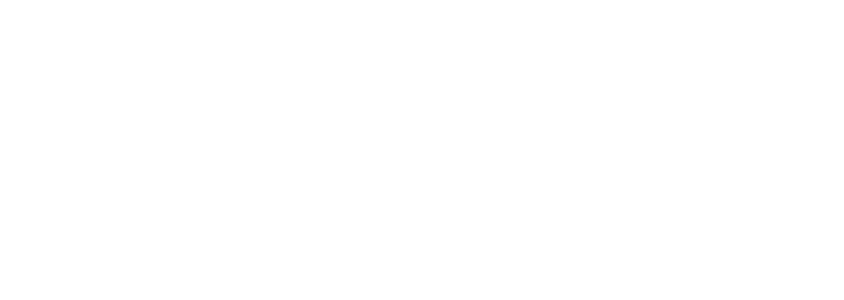
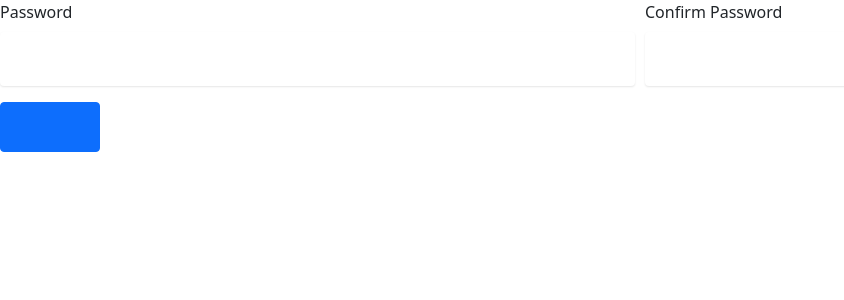
Before and after one commit to TshiSelle/eirene, a React (Create React App) app: page /forgot-password/1/1 in a window 1280 px wide. Before the commit this address had no page. Shown: the top 300 px of the page, without its empty margins (0-844 px from the left). Built offline with nearby package versions, Linux system fonts and the light colour scheme.

Commit message:
broken commit

```diff
--- a/src/App.js
+++ b/src/App.js
@@ -5,6 +5,7 @@ import HomePage from "./components/HomePage";
 import LoginPage from "./components/Profile/SignIn/LoginPage";
 import ForgotPasswordForm from "./components/Profile/SignIn/forgot/ForgotPasswordForm";
 import FullPageSpinner from "./components/spinner/FullPageSpinner";
+import ForgotPasswordResetForm from './components/Profile/SignIn/forgot/ForgotPasswordResetForm';
 
 const App = () => {
   return (
@@ -19,6 +20,7 @@ const App = () => {
             <Route path="/SignUp" element={<SignUpPage />} />
             <Route path="/SignIn" element={<LoginPage />} />
             <Route path="/forgot-password" element={<ForgotPasswordForm />} />
+            <Route path="/forgot-password/:username/:token" element={<ForgotPasswordResetForm />} />
           </Routes>
         </Router>
       </Suspense>
--- a/src/api/ApiClient.js
+++ b/src/api/ApiClient.js
@@ -42,5 +42,13 @@ export function LoginApiCall(username, password) {
         password: password
     });
 
-    return PostAxiosCall('/login', data, { "Content-Type": "application/json" });
+    return PostAxiosCall('/account/login', data, { "Content-Type": "application/json" });
 }
+
+export function SendEmail(email) {
+    const data = JSON.stringify({
+        email
+    });
+
+    return GetAxiosCall('/account/forgotPass', data );
+}
--- a/src/components/Profile/SignIn/LoginForm.js
+++ b/src/components/Profile/SignIn/LoginForm.js
@@ -162,7 +162,7 @@ const SignUpForm = () => {
                 <div></div>
               </label>
 
-              <ForgotPassword>Forgot Password</ForgotPassword>
+              <ForgotPassword href="/forgot-password">Forgot Password</ForgotPassword>
             </RememberMeTab>
 
             {submissionErrorMessage && (
--- a/src/components/Profile/SignIn/forgot/ForgotPasswordForm.js
+++ b/src/components/Profile/SignIn/forgot/ForgotPasswordForm.js
@@ -2,6 +2,7 @@ import React, { useCallback, useReducer } from "react";
 import styled from "styled-components";
 import { validateEmail } from "../../../../validators/validators";
 import { Form, Button, Alert } from "react-bootstrap";
+import { SendEmail } from '../../../../api/ApiClient';
 
 const reducer = (state, action) => {
   switch (action.type) {
@@ -21,8 +22,7 @@ const reducer = (state, action) => {
       return {
         ...state,
         waiting: false,
-        errorMessage: action.message,
-        errorCounter: state.errorCounter + 1,
+        errorMessage: action.message
       };
     default:
       throw new Error("Unhandled action type: " + action.type);
@@ -41,19 +41,37 @@ const ForgotPasswordForm = () => {
   const submitRequest = useCallback(() => {
     // this prevents auto refresh onsubmit
     event.preventDefault();
+    console.log(email, ' email');
     // check base cases then call api, we generally dont need to verify if the user email input
     // is actually a true email, since if its not it just wont send an email...
     if (waiting || finished) return;
+    console.log('25');
     const emailValidation = validateEmail(email);
     if (!emailValidation.success) {
       dispatch({
         type: "validation-error",
-        message: emailValidation.message,
+        errorMessage: emailValidation.message,
       });
       return;
     }
     // now we call the api.
     dispatch({ type: "start-submit" });
+    SendEmail(email)
+    .then((response) => {
+      if (response.data.success) {
+        dispatch({ type: "submit-success" });
+        console.log('Successful forgotpass!');
+      } else {
+        dispatch({ type: "submit-failure", errorMessage: response.data.email });
+      }
+    })
+    .catch((error) => {
+      dispatch({
+        type: "submit-failure",
+        errorMessage: error.response.data.email,
+      });
+      return;
+    });
   }, [waiting, finished, email]);
 
   const setEmail = useCallback(
--- /dev/null
+++ b/src/components/Profile/SignIn/forgot/ForgotPasswordResetForm.js
@@ -0,0 +1,144 @@
+import React, { useReducer, useCallback } from "react";
+import styled from "styled-components";
+import { Form, Alert, Button } from "react-bootstrap";
+import { validatePassword, validateConfirmPassword } from '../../../../validators/validators';
+import { useParams } from "react-router-dom";
+
+const reducer = (state, action) => {
+  // These cases are taken into consideration by the dispatches used in the useCallbacks down below,
+  // This is where the values get set.
+  switch (action.type) {
+    // error states
+    case "validation-error":
+      return { ...state, submissionErrorMessage: action.message };
+    case "password-error":
+      return {
+        ...state,
+        passwordError: action.message,
+        submissionErrorMessage: action.message,
+      };
+    // set data
+    case "set-password":
+      return { ...state, password: action.value, submissionErrorMessage: null };
+    case "set-confirm-password":
+      return {
+        ...state,
+        confirmPassword: action.value,
+        submissionErrorMessage: null,
+      };
+    case "forgot-password-start":
+      return { ...state, waiting: true };
+    case "forgot-password-success":
+      return { ...state, waiting: false, finished: true };
+    case "forgot-password-failure":
+      return {
+        ...state,
+        waiting: false,
+        submissionErrorMessage: action.message,
+      };
+    default:
+      throw new Error("Unhandled action: " + action.type);
+  }
+};
+
+const ForgotPasswordResetForm = () => {
+  const [state, dispatch] = useReducer(reducer, {
+    password: "",
+    confirmPassword: "",
+    submissionErrorMessage: null,
+    passwordError: null,
+    waiting: false,
+    finished: false,
+  });
+
+  const {
+    password,
+    confirmPassword,
+    passwordError,
+    submissionErrorMessage,
+    finished,
+    waiting,
+  } = state;
+  const setPassword = useCallback(
+    (e) => dispatch({ type: "set-password", value: e.target.value }),
+    []
+  );
+  const setConfirmPassword = useCallback(
+    (e) => dispatch({ type: "set-confirm-password", value: e.target.value }),
+    []
+  );
+    const { username, token } = useParams();
+    console.log(username, ' This is param username');
+  const resetUserPassword = useCallback(() => {
+    // this prevents auto refresh onsubmit
+    event.preventDefault();
+    if (waiting || finished) return;
+    const passwordValidation = validatePassword(password);
+    if (!passwordValidation.success) {
+      dispatch({
+        type: "password-error",
+        passwordError: passwordValidation.message,
+        message: passwordValidation.message,
+      });
+      return;
+    }
+    const confirmPasswordValidation = validateConfirmPassword(
+      password,
+      confirmPassword
+    );
+    if (!confirmPasswordValidation.success) {
+      dispatch({
+        type: "password-error",
+        passwordError: confirmPasswordValidation.message,
+        message: confirmPasswordValidation.message,
+      });
+      return;
+    }
+    dispatch({ type: "forgot-password-start" });
+  }, [waiting, finished, password, confirmPassword]);
+
+  return (
+    <Form className="signup-form" onSubmit={resetUserPassword}>
+        <GridContainer>
+        <Label>Password</Label>
+        <Label>Confirm Password</Label>
+
+        <Form.Control
+            className="textField"
+            type="password"
+            isInvalid={passwordError}
+            placeholder=""
+            name="password"
+            value={password}
+            onChange={setPassword}
+        />
+
+        <Form.Control
+            className="textField"
+            type="password"
+            isInvalid={passwordError}
+            placeholder=""
+            name="confirmPassword"
+            value={confirmPassword}
+            onChange={setConfirmPassword}
+        />
+        </GridContainer>
+          <Button
+          value="Submit"
+          type="submit"
+          style={{ height: 50, width: 100}}
+          disabled={submissionErrorMessage} />
+    </Form>
+  );
+};
+
+const GridContainer = styled.div`
+  display: grid;
+  grid-template-columns: 1fr 1fr;
+  gap: 0 10px;
+`;
+
+const Label = styled.label`
+  margin-bottom: 0.5rem;
+`;
+export default ForgotPasswordResetForm;
--- a/src/components/Profile/SignUp/SignUpForm.js
+++ b/src/components/Profile/SignUp/SignUpForm.js
@@ -1,4 +1,4 @@
-import React, { useReducer, useCallback, useState } from "react";
+import React, { useReducer, useCallback } from "react";
 import styled from "styled-components";
 import { SignUpApiCall } from '../../../api/ApiClient';
 import "bootstrap/dist/css/bootstrap.min.css";
```
